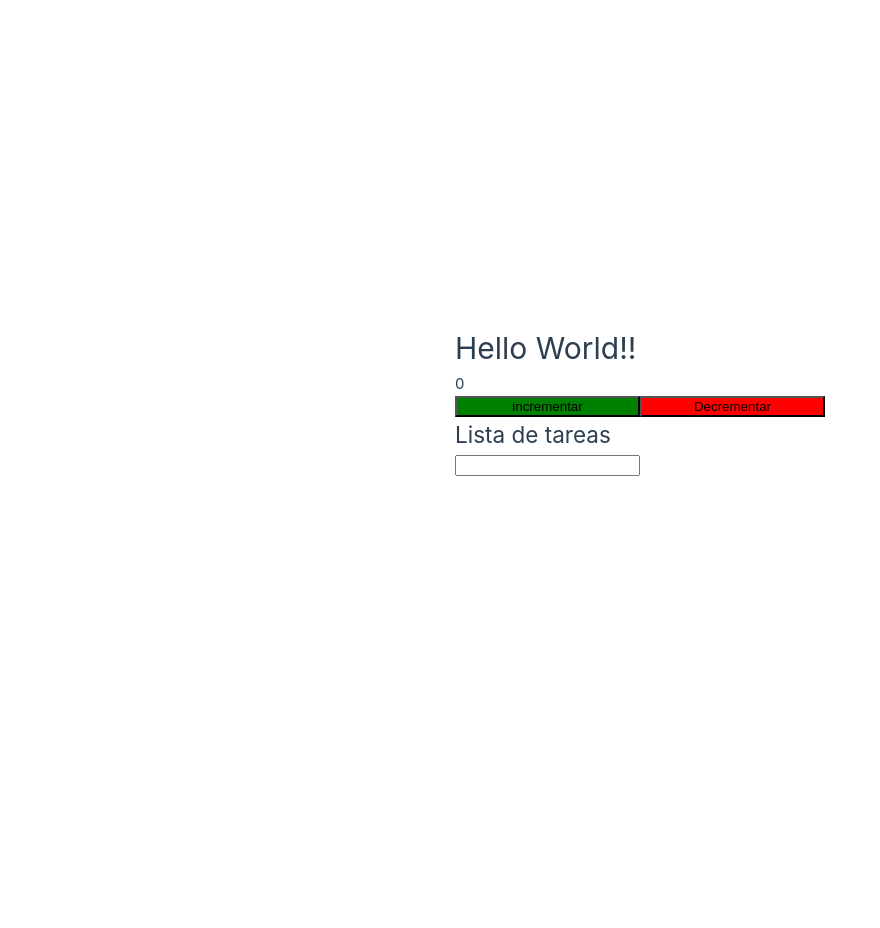
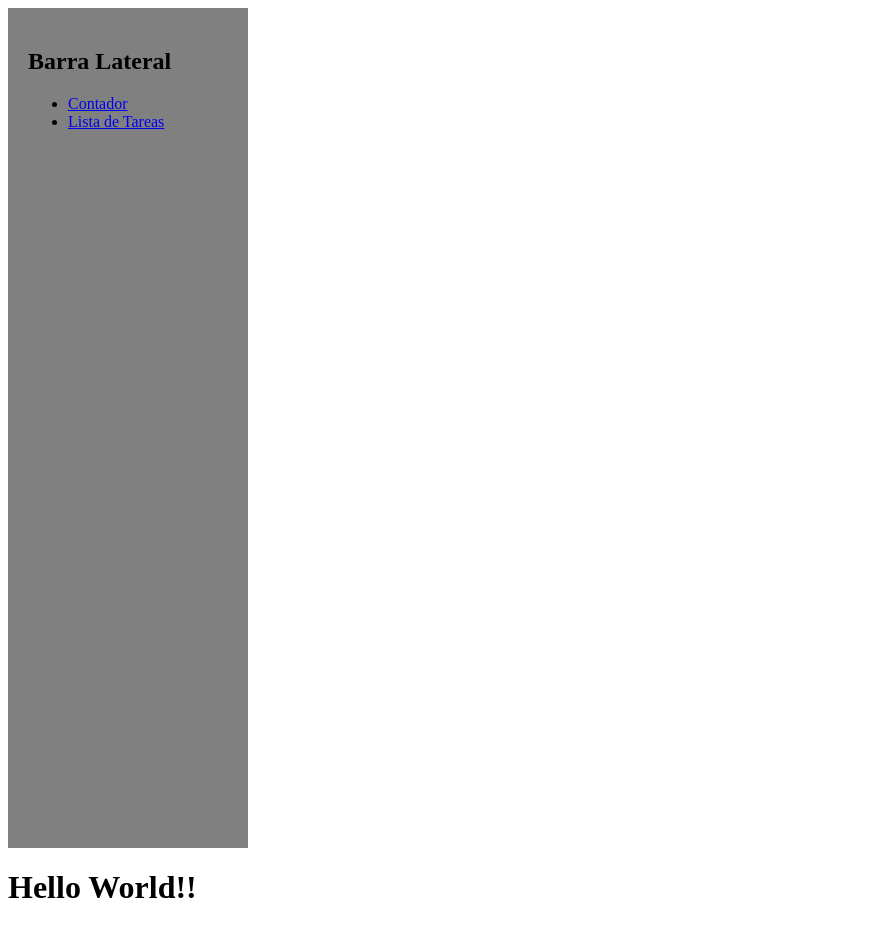
Before and after one commit to constanzaperez0215/miPrimer-Vue.js, a Vue app: page / in a window 1280 px wide. Shown: the whole page, without its empty margins (0-880 px from the left). Before the commit the page ends 800 px from the top, so only its background shows below. Built offline with nearby package versions, Linux system fonts and the light colour scheme.

Commit message:
se agrega un sidebar con las rutas a los componentes

```diff
--- a/src/App.vue
+++ b/src/App.vue
@@ -1,13 +1,10 @@
 <script setup>
-import Contador from './components/MiContador.vue'
-import ListaDeTareas from './components/ListaDeTareas.vue';
+import MainView from './views/MainView.vue';
 </script>
 
 <template>
+  <MainView />
 <h1>Hello World!!</h1>
-<br>
-<Contador />
-<ListaDeTareas />
 
 </template>
 
--- /dev/null
+++ b/src/components/SideBar.vue
@@ -0,0 +1,23 @@
+<script setup></script>
+<template>
+  <div class="sidebar">
+    <h2>Barra Lateral</h2>
+    <ul>
+      <li>
+        <RouterLink to="/contador">Contador</RouterLink>
+      </li>
+      <li>
+        <RouterLink to="/lista-de-tareas">Lista de Tareas</RouterLink>
+      </li>
+    </ul>
+  </div>
+</template>
+
+<style>
+ .sidebar{
+  width: 200px;
+  height: 100vh;
+  background-color: gray;
+  padding: 20px;
+ }
+</style>
--- a/src/main.js
+++ b/src/main.js
@@ -1,4 +1,4 @@
-import './assets/main.css'
+// import './assets/main.css'
 
 import { createApp } from 'vue'
 import { createPinia } from 'pinia'
--- a/src/router/index.js
+++ b/src/router/index.js
@@ -1,22 +1,21 @@
 import { createRouter, createWebHistory } from 'vue-router'
+import ListaDeTareas from '@/components/ListaDeTareas.vue'
+import MiContador from '@/components/MiContador.vue'
 
 
 const router = createRouter({
   history: createWebHistory(import.meta.env.BASE_URL),
   routes: [
-    // {
-    //   path: '/',
-    //   name: 'home',
-    //   component: HomeView
-    // },
-    // {
-    //   path: '/about',
-    //   name: 'about',
-    //   // route level code-splitting
-    //   // this generates a separate chunk (About.[hash].js) for this route
-    //   // which is lazy-loaded when the route is visited.
-    //   component: () => import('../views/AboutView.vue')
-    // }
+    {
+      path: '/contador',
+      name: 'contandor',
+      component: MiContador
+    },
+    {
+      path: '/lista-de-tareas',
+      name: 'lista-de-tareas',
+      component: ListaDeTareas
+    }
   ]
 })
 
--- /dev/null
+++ b/src/views/MainView.vue
@@ -0,0 +1,23 @@
+<script setup>
+  import Sidebar from '@/components/Sidebar.vue';
+</script>
+
+<template>
+  <div class="container">
+    <Sidebar />
+    <div class="content">
+      <RouterView></RouterView>
+    </div>
+  </div>
+</template>
+
+<style>
+  .container{
+    display: flex;
+  }
+
+  .content{
+    flex: 1;
+    padding: 20px;
+  }
+</style>
```
